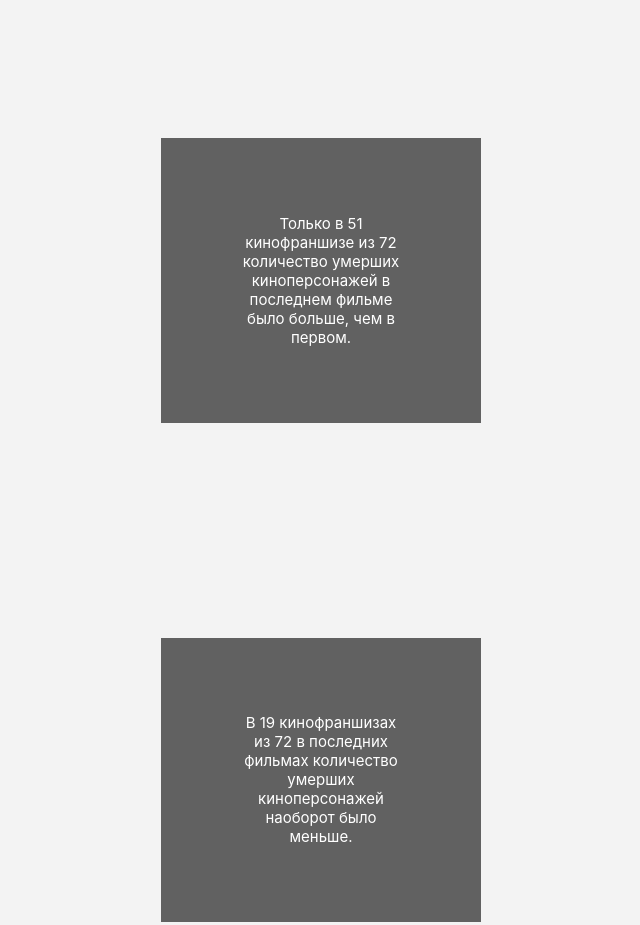
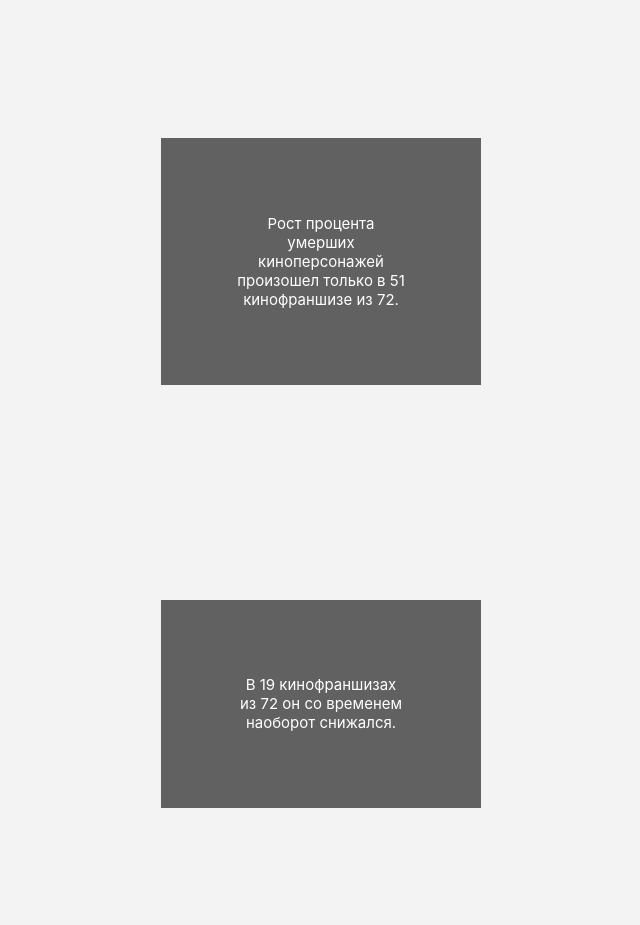
Before and after one commit to ValentinaGalichKG/movies, a plain HTML site: page index.html in a window 1280 px wide. Shown: the part 960-1885 px from the top of the page, without its empty margins (319-959 px from the left). Drawn offline with Linux system fonts and the light colour scheme; a script that the page names is missing.

Commit message:
Update index.html

```diff
--- a/index.html
+++ b/index.html
@@ -180,12 +180,12 @@
 				<div class="step invisible">
 				</div>
 				<div class="step" data-step="2" data-scrollama-index="1">
-				Только в 51 кинофраншизе из 72 количество умерших киноперсонажей в последнем фильме было больше, чем в первом.
+				Рост процента умерших киноперсонажей произошел только в 51 кинофраншизе из 72.
 				</div>
 				<div class="step invisible">
 				</div>
 				<div class="step" data-step="2" data-scrollama-index="1">
-				В 19 кинофраншизах из 72 в последних фильмах количество умерших киноперсонажей наоборот было меньше.
+				В 19 кинофраншизах из 72 он со временем наоборот снижался.
 				</div>
 				<div class="step invisible">
 				</div>
```
